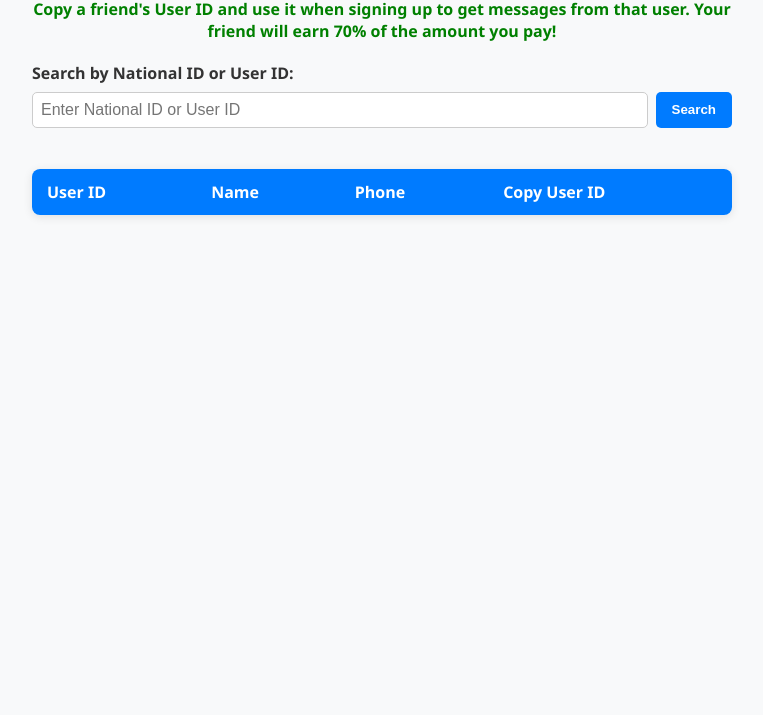
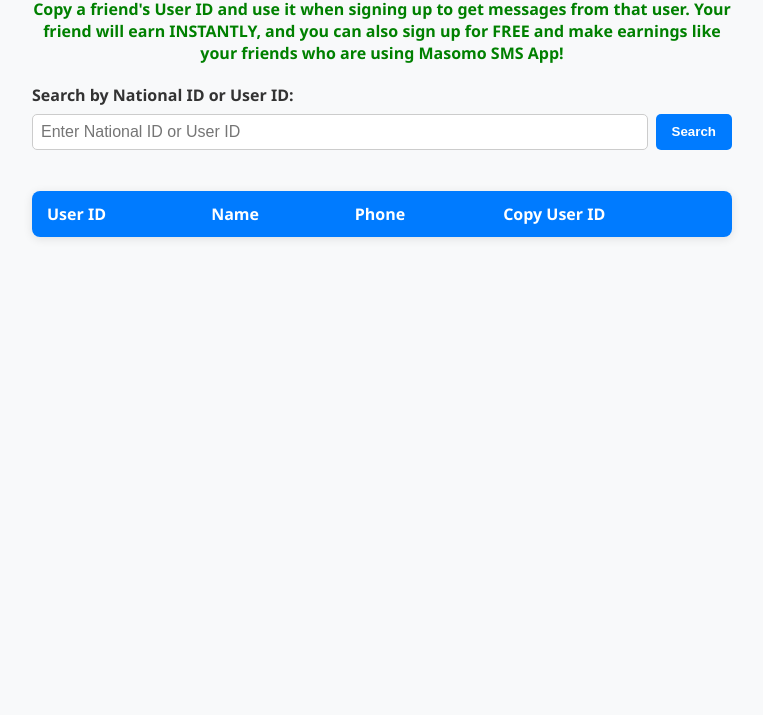
Before and after one commit to masomodigital/GET-USER-ID, a plain HTML site: page index.html in a window 1280 px wide. Shown: the part 85-800 px from the top of the page, without its empty margins (258-1021 px from the left). Drawn offline with Linux system fonts and the light colour scheme; no server answers.

Commit message:
Update index.html

```diff
--- a/index.html
+++ b/index.html
@@ -138,7 +138,7 @@
 <body>
   <h2>User IDs</h2>
   <div class="info-text">
-    Copy a friend's User ID and use it when signing up to get messages from that user. Your friend will earn 70% of the amount you pay!
+    Copy a friend's User ID and use it when signing up to get messages from that user. Your friend will earn INSTANTLY, and you can also sign up for FREE and make earnings like your friends who are using Masomo SMS App!
   </div>
 
   <label for="searchId">Search by National ID or User ID:</label>
```
